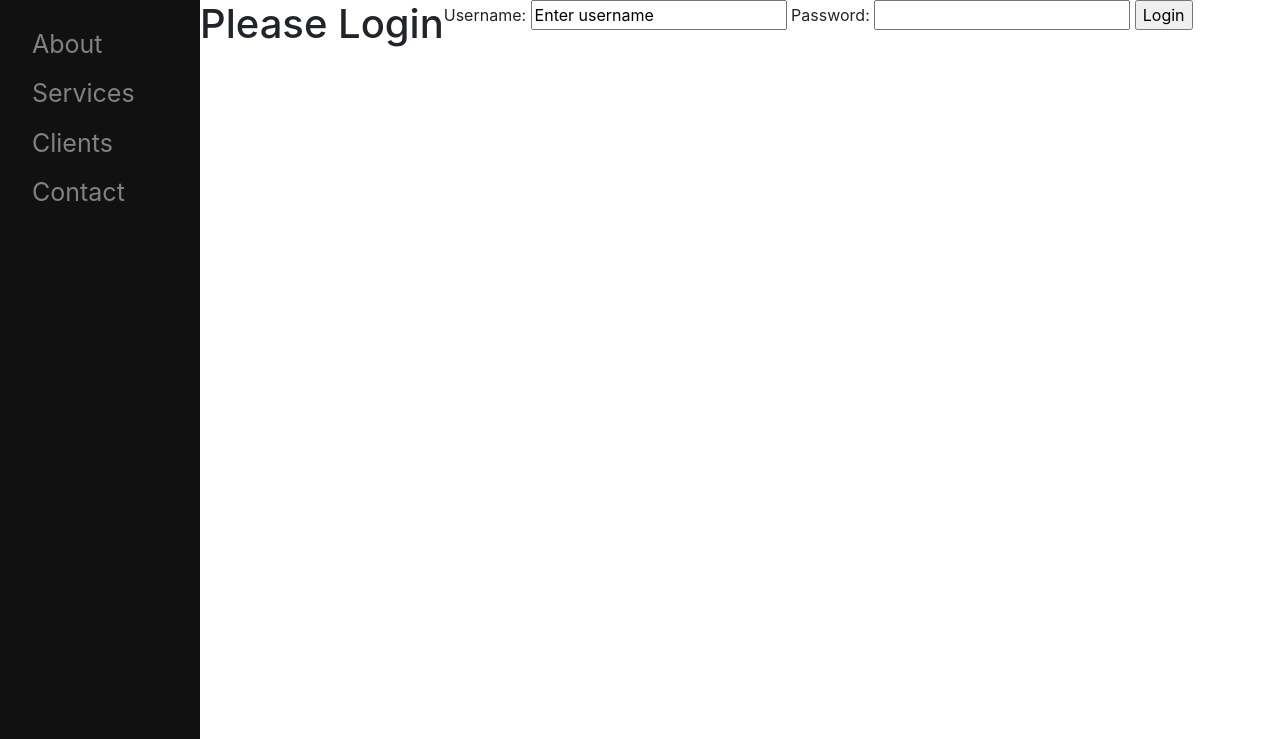
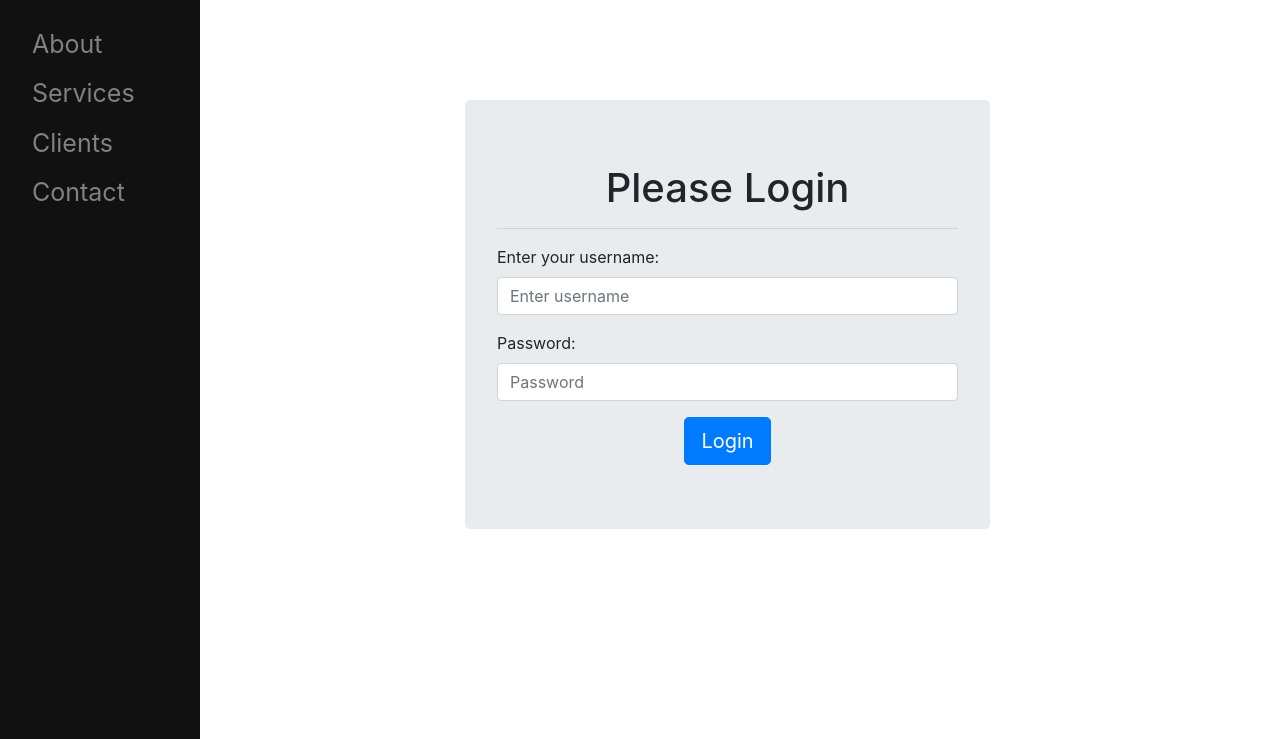
Before and after one commit to avirupdg17/retcalc, a Django app: page /newuser/login/ in a window 1280 px wide. Shown: the part 61-800 px from the top of the page. Run offline with Django 4.2, Linux system fonts and the light colour scheme; some libraries are stand-ins or nearby versions.

Commit message:
css changes in login page

```diff
--- a/templates/base.html
+++ b/templates/base.html
@@ -9,9 +9,10 @@
 
     <!-- bootstrap-4 css -->
     <link rel="stylesheet" href="https://cdn.jsdelivr.net/npm/bootstrap@4.0.0/dist/css/bootstrap.min.css" integrity="sha384-Gn5384xqQ1aoWXA+058RXPxPg6fy4IWvTNh0E263XmFcJlSAwiGgFAW/dAiS6JXm" crossorigin="anonymous">
-
-    <!-- own css -->
+        <!-- own css -->
     <link rel="stylesheet" href="{% static 'css/base.css' %}">
+    {% block extra_head %}
+    {% endblock %}
     <!-- google fonts -->
 </head>
 <body>
@@ -58,7 +59,6 @@
 
     <div class="main">
         <div class="container">
-            <div class="row">
                 {% block body_block %}
                 {% endblock %}
             </div>
--- /dev/null
+++ b/usercreation/static/css/login.css
@@ -0,0 +1,5 @@
+.loginform{
+    margin-left: 250px;
+    width: 50%;
+    margin-top: 100px;
+  }
--- a/usercreation/templates/usercreation/login.html
+++ b/usercreation/templates/usercreation/login.html
@@ -1,15 +1,28 @@
 {% extends 'base.html' %}
+{% load static %}
+{% block extra_head %}
+    <!-- own css -->
+    <link rel="stylesheet" href="{% static 'css/login.css' %}">
+    {% endblock %}
+
 {% block body_block %}
-    <h1>Please Login</h1>
+<div class="jumbotron loginform">
+    <h1 style="text-align:center">Please Login</h1>
+    <hr>
     <form action="{% url 'usercreation:userlogin' %}" method="post">
         {% csrf_token %}
-        <label for="username">Username:</label>
-        <input type="text" name="username" value="Enter username">
-
-        <label for="password">Password:</label>
-        <input type="password" name="password">
-
-        <input type="submit" value="Login">
+        <div class="form-group">
+          <label for="username">Enter your username: </label>
+          <input type="text" class="form-control" id="username" aria-describedby="userHelp" placeholder="Enter username">
+        </div>
+        <div class="form-group">
+          <label for="password">Password: </label>
+          <input type="password" class="form-control" id="password" placeholder="Password">
+        </div>
+        <div class="text-center">
+            <input type="submit" value="Login" class="btn btn-primary btn-lg">
+        </div>
 
     </form>
+</div>
 {% endblock %}
```
Also changed, not shown: static/css/base.css (line endings or trailing spaces).
